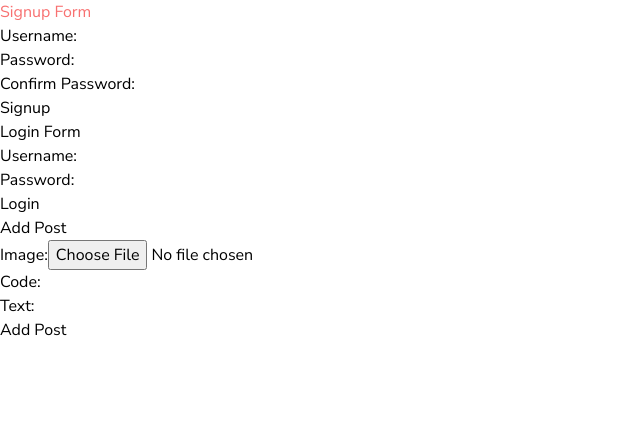
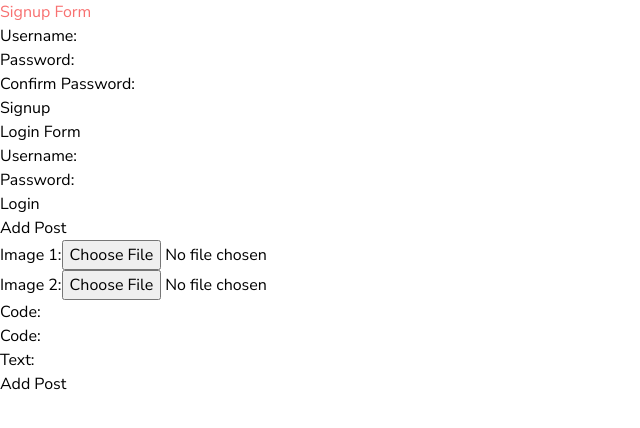
Before and after one commit to a-down/friends-db, a React (Create React App) app in the folder client/: page /testing in a window 1280 px wide. Shown: the top 428 px of the page, without its empty margins (0-640 px from the left). Built offline with nearby package versions, Linux system fonts and the light colour scheme.

Commit message:
landing page variables

```diff
--- a/client/package.json
+++ b/client/package.json
@@ -14,7 +14,8 @@
     "react-dom": "^18.2.0",
     "react-icons": "^4.10.1",
     "react-router-dom": "^6.8.2",
-    "react-scripts": "5.0.1"
+    "react-scripts": "5.0.1",
+    "uploader": "^3.48.0"
   },
   "scripts": {
     "start": "react-scripts start",
--- a/client/src/pages/LandingPage.js
+++ b/client/src/pages/LandingPage.js
@@ -3,31 +3,56 @@ import sunTornado from '../assets/sun-tornado.svg'
 import { FaUserFriends } from 'react-icons/fa'
 
 export default function LandingPage() {
-//   const defForm = { email: "", password: "" }
-//   const [ formData, setFormData ] = useState(defForm)
-//   const [ loginResult, setLoginResult ] = useState("")
+   // Defines state variables for Signup form
+  const [signupData, setSignupData] = useState({
+    username: '',
+    password: '',
+    confirmPassword: '',
+  });
 
-//   const handleInputChange = (e) => {
-//     setFormData({...formData, [e.target.name]: e.target.value})
-//   }
+  // Defines state variables for Login form
+  const [loginData, setLoginData] = useState({
+    username: '',
+    password: '',
+  });
 
-//   const handleFormSubmit = async (e) => {
-//     e.preventDefault()
-//     const query = await fetch("/api/auth/login", {
-//       method: "post",
-//       body: JSON.stringify(formData),
-//       headers: {
-//         "Content-Type": "application/json"
-//       }
-//     })
-//     const result = await query.json()
+  // Defines state variables for Add Post form
+  const [postData, setPostData] = useState({
+    image1: '',
+    image2: '',
+    code1: '',
+    code2: '',
+    text: '',
+  });
 
-//     if( result && result.payload ){
-//       window.location.href = "/"
-//     } else {
-//       setLoginResult("fail")
-//     }
-//   }
+  const handleInputChange = (event) => {
+    const { name, value } = event.target;
+    setPostData({ ...postData, [name]: value });
+  };
+
+  const handleSubmit = (event) => {
+    event.preventDefault();
+    // Handle form submission, e.g., send data to a server
+  };
+
+  // Event handler for Signup form input changes
+  const handleSignupInputChange = (event) => {
+    const { name, value } = event.target;
+    setSignupData({ ...signupData, [name]: value });
+  };
+
+  // Event handler for Login form input changes
+  const handleLoginInputChange = (event) => {
+    const { name, value } = event.target;
+    setLoginData({ ...loginData, [name]: value });
+  };
+
+  // Event handler for Add Post form input changes
+  const handlePostInputChange = (event) => {
+    const { name, value } = event.target;
+    setPostData({ ...postData, [name]: value });
+  };
+
 
   const [ loginState, setLoginState ] = useState(false)
 
--- a/client/src/pages/TestingPage.js
+++ b/client/src/pages/TestingPage.js
@@ -17,10 +17,22 @@ export default function MyComponent() {
 
   // Defines state variables for Add Post form
   const [postData, setPostData] = useState({
-    image: '',
-    code: '',
+    image1: '',
+    image2: '',
+    code1: '',
+    code2: '',
     text: '',
   });
+
+  const handleInputChange = (event) => {
+    const { name, value } = event.target;
+    setPostData({ ...postData, [name]: value });
+  };
+
+  const handleSubmit = (event) => {
+    event.preventDefault();
+    // Handle form submission, e.g., send data to a server
+  };
 
   // Event handler for Signup form input changes
   const handleSignupInputChange = (event) => {
@@ -96,26 +108,44 @@ export default function MyComponent() {
         </div>
         <button>Login</button>
       </form>
-
-      <form>
-        <h2 className=''>Add Post</h2>
+      <form onSubmit={handleSubmit}>
+        <h2>Add Post</h2>
         <div>
-          <label>Image:</label>
+          <label>Image 1:</label>
           <input
             type="file"
             accept="image/*"
-            name="image"
-            value={postData.image}
-            onChange={handlePostInputChange}
+            name="image1"
+            value={postData.image1}
+            onChange={handleInputChange}
+          />
+        </div>
+        <div>
+          <label>Image 2:</label>
+          <input
+            type="file"
+            accept="image/*"
+            name="image2"
+            value={postData.image2}
+            onChange={handleInputChange}
           />
         </div>
         <div>
           <label>Code:</label>
           <input
             type="text"
-            name="code"
-            value={postData.code}
-            onChange={handlePostInputChange}
+            name="code1"
+            value={postData.code1}
+            onChange={handleInputChange}
+          />
+        </div>
+        <div>
+          <label>Code:</label>
+          <input
+            type="text"
+            name="code2"
+            value={postData.code2}
+            onChange={handleInputChange}
           />
         </div>
         <div>
@@ -124,10 +154,10 @@ export default function MyComponent() {
             type="text"
             name="text"
             value={postData.text}
-            onChange={handlePostInputChange}
+            onChange={handleInputChange}
           />
         </div>
-        <button>Add Post</button>
+        <button type="submit">Add Post</button>
       </form>
     </div>
   );
```
Also changed, not shown: 1 other file (tests, documents, lock files or other folders).
